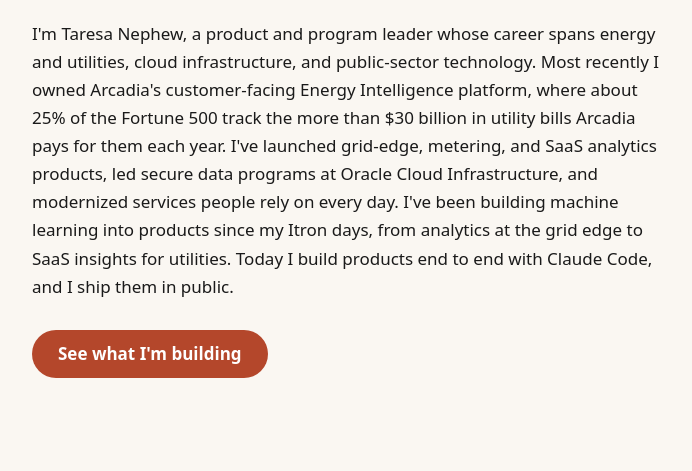
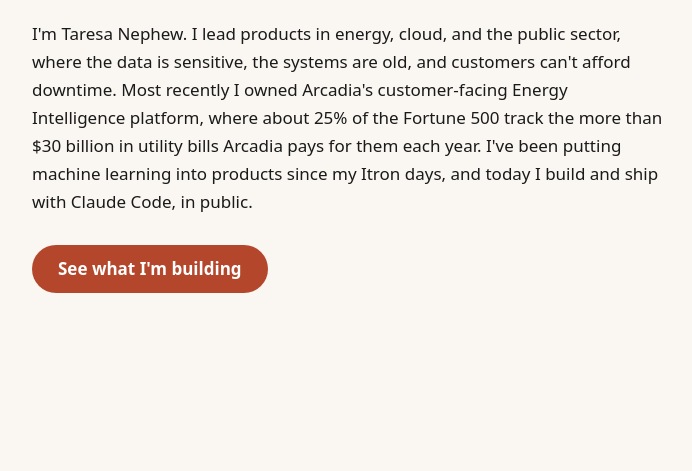
Before and after one commit to Taresa/taresa.github.io, a plain HTML site: page index.html in a window 1280 px wide. Shown: the part 324-795 px from the top of the page, without its empty margins (292-984 px from the left). Drawn offline with Linux system fonts and the light colour scheme.

Commit message:
Tighten intro
Co-Authored-By: Claude Sonnet 5.5 <noreply@anthropic.com>

```diff
--- a/index.html
+++ b/index.html
@@ -163,7 +163,7 @@
 
 <header>
   <h1>Product leader for data, energy, and cloud platforms</h1>
-  <p>I'm Taresa Nephew, a product and program leader whose career spans energy and utilities, cloud infrastructure, and public-sector technology. Most recently I owned Arcadia's customer-facing Energy Intelligence platform, where about 25% of the Fortune 500 track the more than $30 billion in utility bills Arcadia pays for them each year. I've launched grid-edge, metering, and SaaS analytics products, led secure data programs at Oracle Cloud Infrastructure, and modernized services people rely on every day. I've been building machine learning into products since my Itron days, from analytics at the grid edge to SaaS insights for utilities. Today I build products end to end with Claude Code, and I ship them in public.</p>
+  <p>I'm Taresa Nephew. I lead products in energy, cloud, and the public sector, where the data is sensitive, the systems are old, and customers can't afford downtime. Most recently I owned Arcadia's customer-facing Energy Intelligence platform, where about 25% of the Fortune 500 track the more than $30 billion in utility bills Arcadia pays for them each year. I've been putting machine learning into products since my Itron days, and today I build and ship with Claude Code, in public.</p>
   <a class="btn" href="https://github.com/Taresa">See what I'm building</a>
 </header>
 
```
